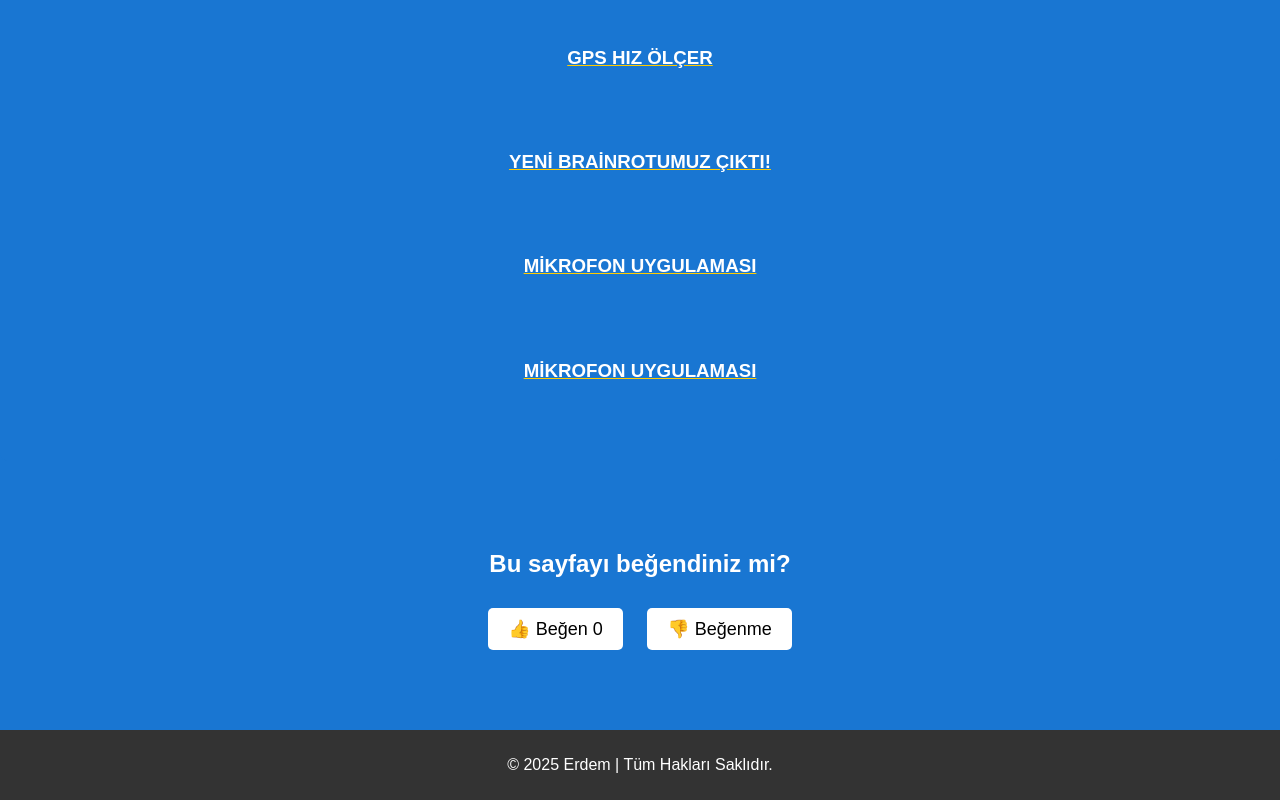
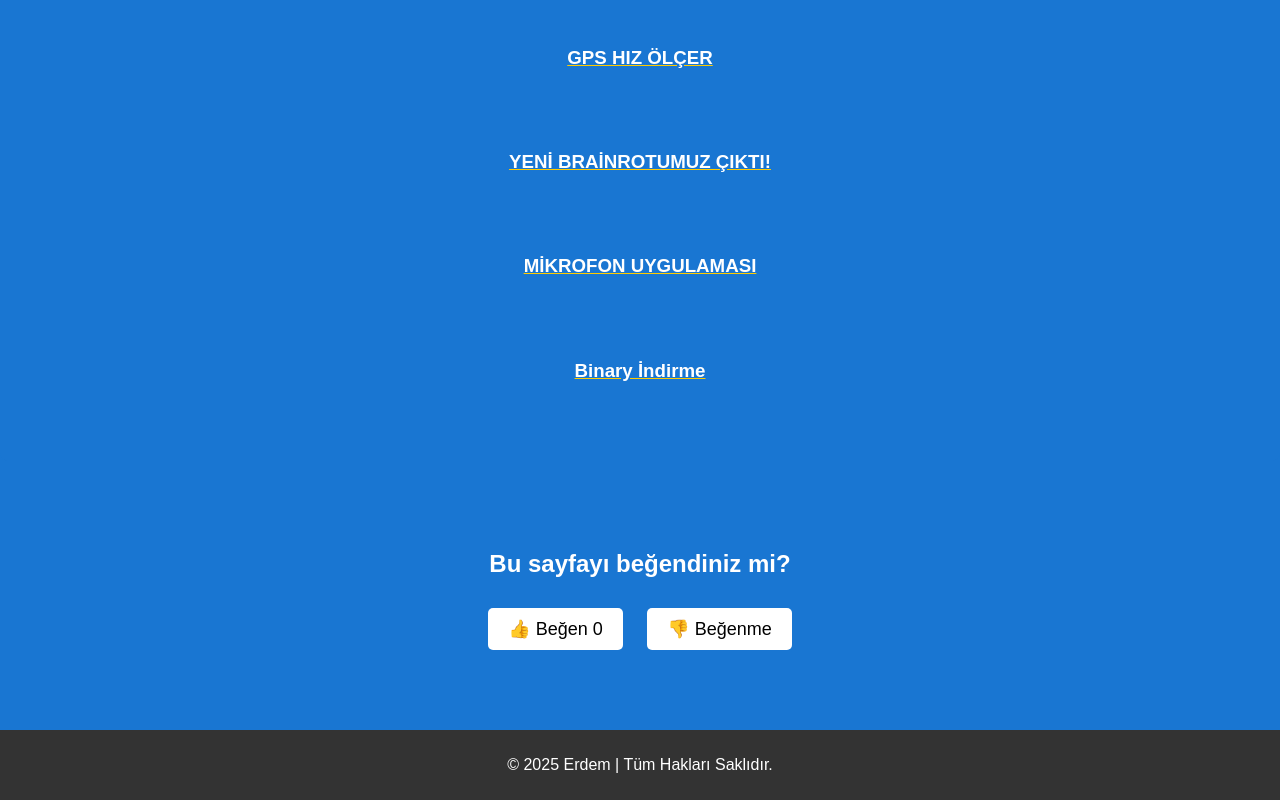
Before and after one commit to ERDEM-COULD/WEB-SITEM, a plain HTML site: page index.html in a window 1280 px wide. Shown: the part 2509-3309 px from the top of the page. Drawn offline with Linux system fonts and the light colour scheme.

Commit message:
Update index.html

```diff
--- a/index.html
+++ b/index.html
@@ -94,7 +94,7 @@
             <h3><a href="https://erdem-could.github.io/BRAINROT/" target="_blank">MİKROFON UYGULAMASI</a></h3>
         </div>
         <div class="project">
-            <h3><a href="https://erdem-could.github.io/Binary-indirme/" target="_blank">MİKROFON UYGULAMASI</a></h3>
+            <h3><a href="https://erdem-could.github.io/Binary-indirme/" target="_blank">Binary İndirme</a></h3>
         </div>
     </section>
     <section id="vote-section">
```
